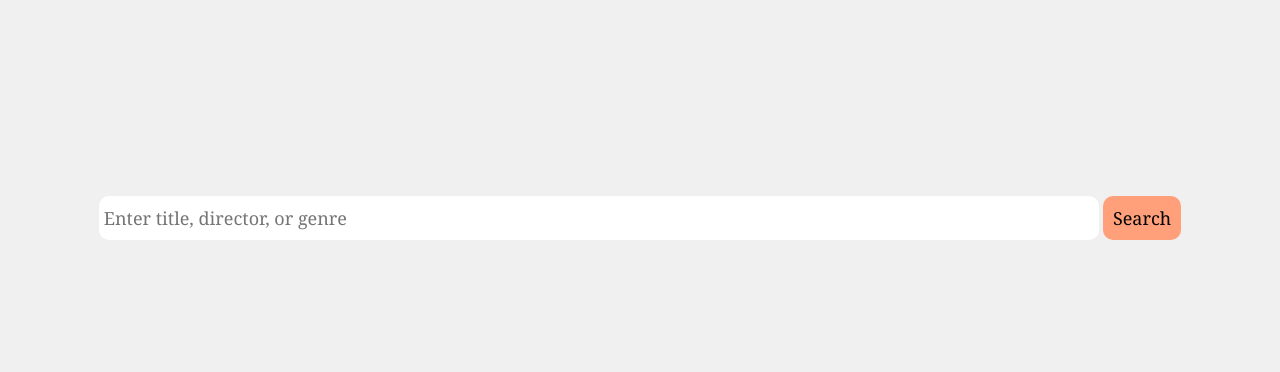
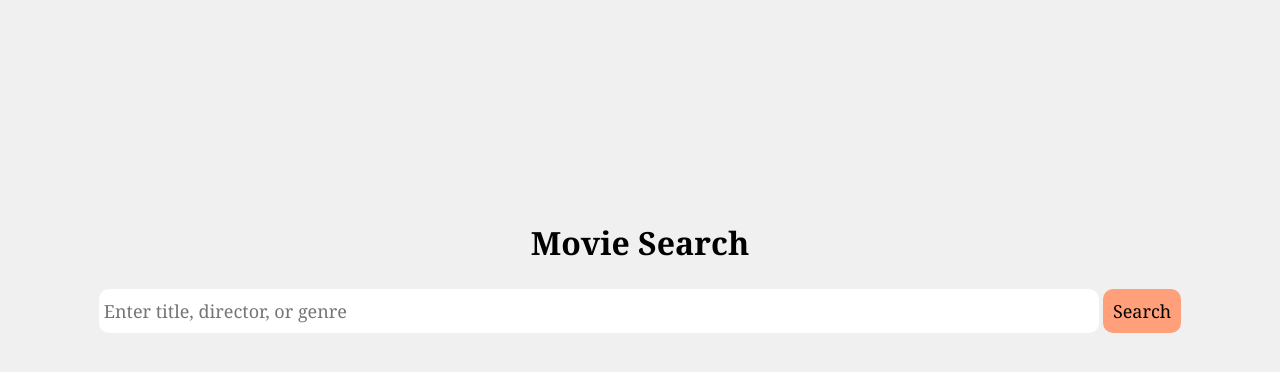
Before and after one commit to Junyi-Pan/DatabaseProject, a PHP site: page /movieSearch.php in a window 1280 px wide. Shown: the part 170-542 px from the top of the page. Run offline with PHP 8.4, Linux system fonts and the light colour scheme.

Commit message:
Update movieSearch.php
minor changes

```diff
--- a/movieSearch.php
+++ b/movieSearch.php
@@ -40,6 +40,7 @@ if(isset($_POST['movie'])){
 </div>
 <div class="movieSearch">
     <form method="post">
+        <h1>Movie Search</h1>
         <input type="text" name="searchInfo" class="searchText" placeholder="Enter title, director, or genre">
         <input type="submit" name="search" value="Search" class="searchBtn">
     </form>
```
